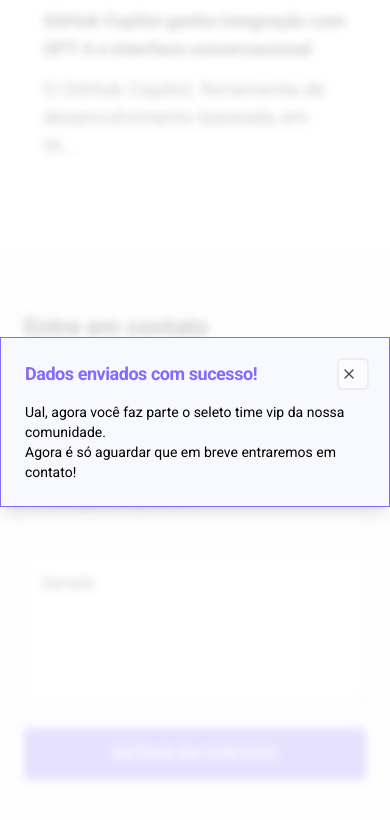
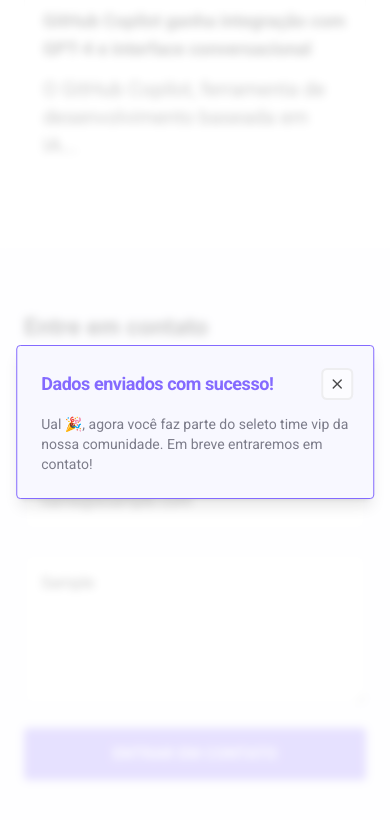
Before and after one commit to lucassamuel94/techblog-desafio-03-codelandia, a React (Vite) app: page / in a window 390 px wide. Both pictures are taken after typing "Sample", "name@example.com", "Sample" into the empty fields and a click on the button "ENTRAR EM CONTATO". Shown: the part 2938-3758 px from the top of the page. Built offline with nearby package versions, Linux system fonts and the light colour scheme.

Commit message:
update style responsive

```diff
--- a/index.html
+++ b/index.html
@@ -1,5 +1,5 @@
 <!doctype html>
-<html lang="pt-br">
+<html lang="pt-br" class="scroll-smooth">
   <head>
     <meta charset="UTF-8" />
     <link rel="icon" type="image/svg+xml" href="/vite.svg" />
--- a/src/components/contact.tsx
+++ b/src/components/contact.tsx
@@ -78,22 +78,19 @@ export const Contact = () => {
 
         <Dialog defaultOpen={false} open={dialogOpen} onOpenChange={handleCloseDialog}>
           <DialogContent className="bg-background border-brand">
-            {/* <DialogHeader>
-            </DialogHeader> */}
-            <div className="flex items-center justify-between">
-              <DialogTitle className="lg:text-xl text-brand" >Dados enviados com sucesso!</DialogTitle>
+            <header className="flex items-center justify-between">
+              <DialogTitle className="text-lg md:text-xl text-brand" >Dados enviados com sucesso!</DialogTitle>
 
               <button
                 onClick={handleCloseDialog}
-                className="w-6 h-6 rounded-sm opacity-70 ring-offset-white transition-opacity hover:opacity-100 focus:bg-white hover:bg-white focus:outline-none focus:ring-2 focus:ring-dark-30 focus:ring-offset-2 disabled:pointer-events-none ">
+                className="w-6 h-6 grid place-items-center rounded-sm opacity-70 ring-offset-white transition-opacity hover:opacity-100 focus:bg-white hover:bg-white focus:outline-none focus:ring-2 focus:ring-dark-30 focus:ring-offset-2 disabled:pointer-events-none ">
                 <X className="h-4 w-4 lg:w-6 h:h-6" />
                 <span className="sr-only">Close Dialog</span>
               </button>
-            </div>
+            </header>
             <DialogDescription className="text-sm md:text-base">
-              Ual, agora você faz parte o seleto time vip da nossa comunidade.
-              <br />
-              Agora é só aguardar que em breve entraremos em contato!
+              Ual 🎉, agora você faz parte do seleto time vip da nossa comunidade.
+              Em breve entraremos em contato!
             </DialogDescription>
 
           </DialogContent>
--- a/src/components/hero.tsx
+++ b/src/components/hero.tsx
@@ -4,7 +4,7 @@ export const Hero = () => {
       id='home'
       className="bg-background lg:h-[560px] lg:flex lg:items-center">
       <div
-        className="container py-16 lg:py-0 flex flex-col items-center lg:flex-row gap-6 lg:justify-between max-w-[550px] lg:max-w-7xl">
+        className="container py-16 lg:py-0 flex flex-col items-center lg:flex-row gap-6 lg:justify-between lg:gap-12">
         <figure>
           <img
             src='hero-image.png'
@@ -13,7 +13,7 @@ export const Hero = () => {
         </figure>
 
         <div
-          className="lg:order-first text-center lg:text-left flex flex-col gap-6 lg:gap-8 lg:max-w-[581px]">
+          className="lg:order-first text-center lg:text-left flex flex-col gap-6 lg:gap-8 md:max-w-[581px]">
           <h2
             className="font-bold text-2xl md:text-[32px] lg:text-[40px] leading-tight">
             Encontre os <span className="text-brand">melhores artigos</span> de programação em um só lugar
--- a/src/components/recent-articles.tsx
+++ b/src/components/recent-articles.tsx
@@ -6,7 +6,7 @@ export const RecentArticles = () => {
       <div className="container py-16 md:py-20">
         <h3 className="font-medium text-2xl md:text-[28px] lg:text-[32px] leading-tight">Artigos recomendados</h3>
 
-        <ul className="mt-10 md:mt-14 grid grid-cols-1 md:grid-cols-3 lg:grid-cols-3 gap-8 md:gap-y-12 md:gap-x-8">
+        <ul className="mt-10 md:mt-14 grid grid-cols-1 md:grid-cols-2 lg:grid-cols-3 gap-8 md:gap-y-12 md:gap-x-8">
           {
             articles.map(article => (
               <li key={article.id} className="w-full rounded border border-dark-30 overflow-hidden cursor-pointer hover:scale-105 transition-all duration-300">
--- a/src/components/ui/dialog.tsx
+++ b/src/components/ui/dialog.tsx
@@ -18,7 +18,7 @@ const DialogOverlay = React.forwardRef<
   <DialogPrimitive.Overlay
     ref={ref}
     className={cn(
-      "fixed inset-0 z-50 bg-white/80 backdrop-blur-sm data-[state=open]:animate-in data-[state=closed]:animate-out data-[state=closed]:fade-out-0 data-[state=open]:fade-in-0 dark:bg-gray-950/80",
+      "fixed inset-0 z-50 bg-white/80 backdrop-blur-sm data-[state=open]:animate-in data-[state=closed]:animate-out data-[state=closed]:fade-out-0 data-[state=open]:fade-in-0",
       className
     )}
     {...props}
@@ -35,7 +35,7 @@ const DialogContent = React.forwardRef<
     <DialogPrimitive.Content
       ref={ref}
       className={cn(
-        "fixed left-[50%] top-[50%] z-50 grid w-full max-w-lg translate-x-[-50%] translate-y-[-50%] gap-4 border border-gray-200 bg-white p-6 shadow-lg duration-200 data-[state=open]:animate-in data-[state=closed]:animate-out data-[state=closed]:fade-out-0 data-[state=open]:fade-in-0 data-[state=closed]:zoom-out-95 data-[state=open]:zoom-in-95 data-[state=closed]:slide-out-to-left-1/2 data-[state=closed]:slide-out-to-top-[48%] data-[state=open]:slide-in-from-left-1/2 data-[state=open]:slide-in-from-top-[48%] sm:rounded-lg dark:border-gray-800 dark:bg-gray-950",
+        "fixed left-[50%] top-[50%] z-50 grid md:w-full w-11/12 max-w-lg -translate-x-1/2 -translate-y-1/2 gap-4 rounded border border-gray-200 bg-white p-6 shadow-lg duration-200 data-[state=open]:animate-in data-[state=closed]:animate-out data-[state=closed]:fade-out-0 data-[state=open]:fade-in-0 data-[state=closed]:zoom-out-95 data-[state=open]:zoom-in-95 data-[state=closed]:slide-out-to-left-1/2 data-[state=closed]:slide-out-to-top-[48%] data-[state=open]:slide-in-from-left-1/2 data-[state=open]:slide-in-from-top-[48%] sm:rounded-lg",
         className
       )}
       {...props}
@@ -95,7 +95,7 @@ const DialogDescription = React.forwardRef<
 >(({ className, ...props }, ref) => (
   <DialogPrimitive.Description
     ref={ref}
-    className={cn("text-sm text-gray-500 dark:text-gray-400", className)}
+    className={cn("text-sm text-dark-20", className)}
     {...props}
   />
 ))
```
